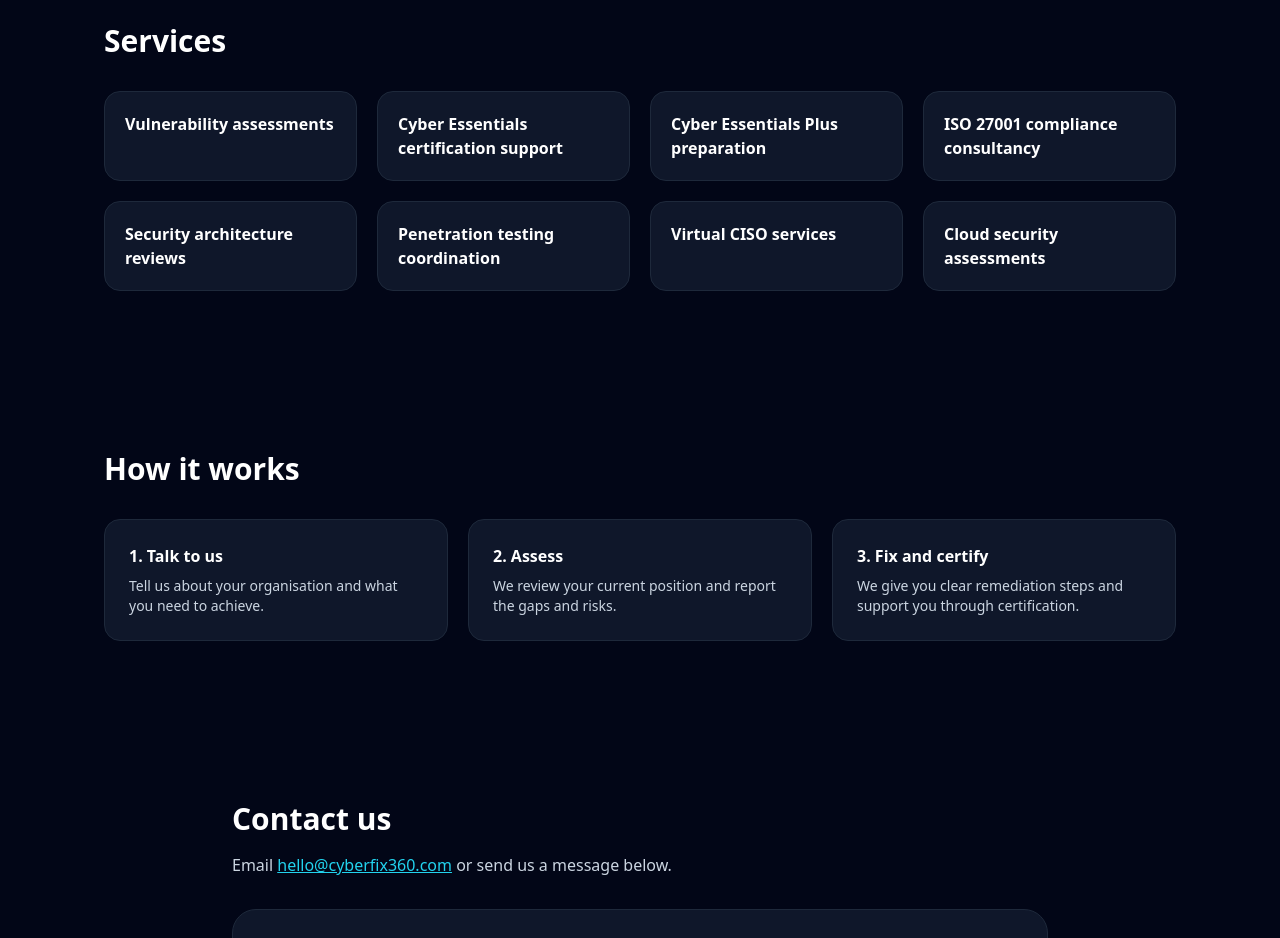
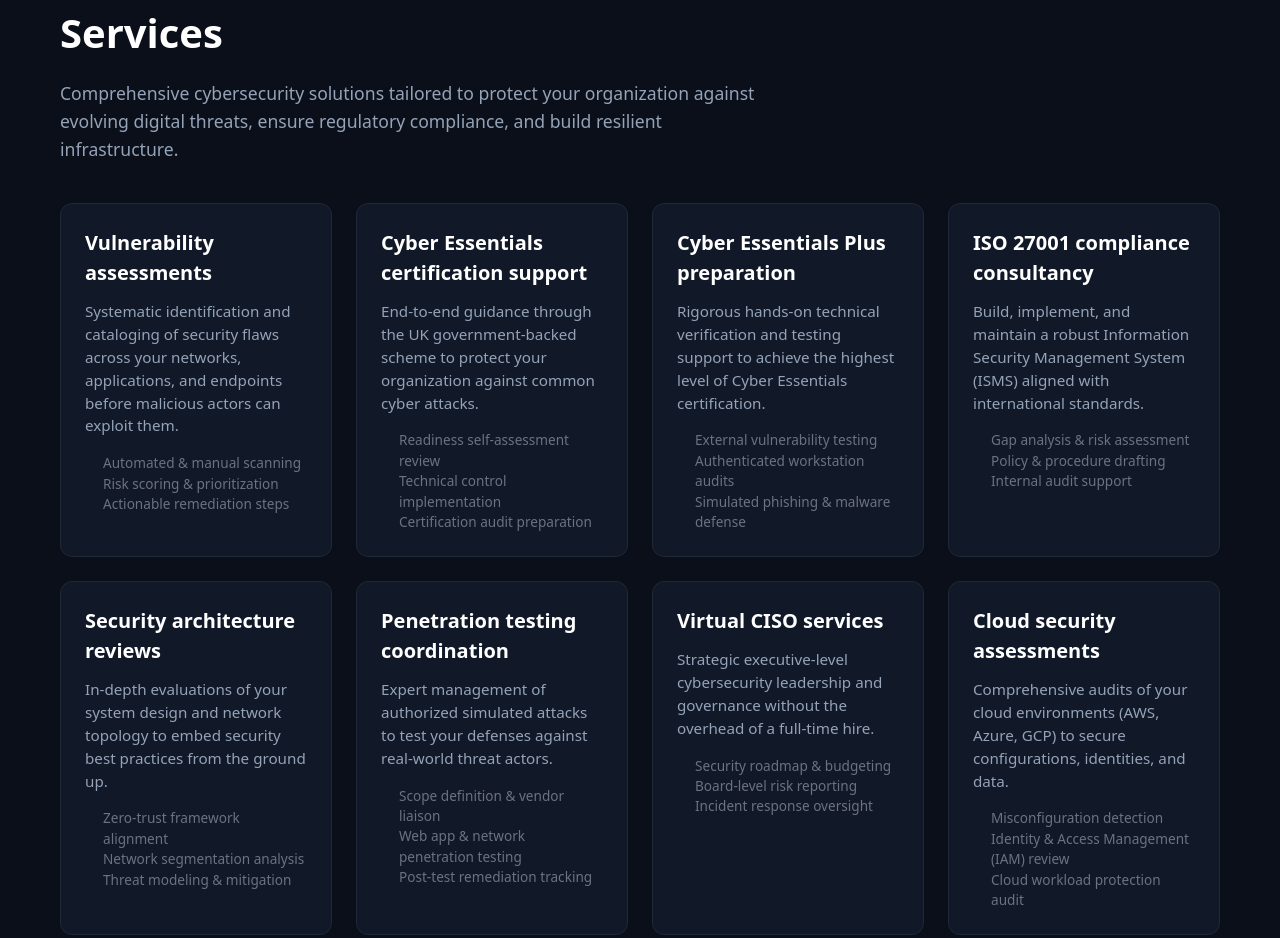
Before and after one commit to andreeasimona04/Cyberfix360, a plain HTML site: page index.html in a window 1280 px wide. Shown: the part 924-1862 px from the top of the page. Drawn offline with nearby package versions, Linux system fonts and the light colour scheme.

Commit message:
Revamp services section with detailed service cards
Replaced the existing services section with a new layout including service cards that detail various cybersecurity services offered, enhancing the overall presentation and information provided.

```diff
--- a/index.html
+++ b/index.html
@@ -57,19 +57,166 @@
     </p>
   </section>
 
-  <section id="services" class="max-w-6xl mx-auto px-10 py-20">
-    <h2 class="text-3xl font-bold mb-8">Services</h2>
-    <div class="grid md:grid-cols-2 lg:grid-cols-4 gap-5">
-      <div class="bg-slate-900 rounded-2xl p-5 border border-slate-800"><h3 class="font-semibold">Vulnerability assessments</h3></div>
-      <div class="bg-slate-900 rounded-2xl p-5 border border-slate-800"><h3 class="font-semibold">Cyber Essentials certification support</h3></div>
-      <div class="bg-slate-900 rounded-2xl p-5 border border-slate-800"><h3 class="font-semibold">Cyber Essentials Plus preparation</h3></div>
-      <div class="bg-slate-900 rounded-2xl p-5 border border-slate-800"><h3 class="font-semibold">ISO 27001 compliance consultancy</h3></div>
-      <div class="bg-slate-900 rounded-2xl p-5 border border-slate-800"><h3 class="font-semibold">Security architecture reviews</h3></div>
-      <div class="bg-slate-900 rounded-2xl p-5 border border-slate-800"><h3 class="font-semibold">Penetration testing coordination</h3></div>
-      <div class="bg-slate-900 rounded-2xl p-5 border border-slate-800"><h3 class="font-semibold">Virtual CISO services</h3></div>
-      <div class="bg-slate-900 rounded-2xl p-5 border border-slate-800"><h3 class="font-semibold">Cloud security assessments</h3></div>
+<section id="services" class="services-section">
+    <div class="services-container">
+
+        <div class="services-header">
+            <h2>Services</h2>
+            <p>Comprehensive cybersecurity solutions tailored to protect your organization against evolving digital threats, ensure regulatory compliance, and build resilient infrastructure.</p>
+        </div>
+
+        <div class="services-grid">
+
+            <!-- Service Cards -->
+            <div class="service-card">
+                <h3>Vulnerability assessments</h3>
+                <p>Systematic identification and cataloging of security flaws across your networks, applications, and endpoints before malicious actors can exploit them.</p>
+                <ul>
+                    <li>Automated & manual scanning</li>
+                    <li>Risk scoring & prioritization</li>
+                    <li>Actionable remediation steps</li>
+                </ul>
+            </div>
+
+            <div class="service-card">
+                <h3>Cyber Essentials certification support</h3>
+                <p>End-to-end guidance through the UK government-backed scheme to protect your organization against common cyber attacks.</p>
+                <ul>
+                    <li>Readiness self-assessment review</li>
+                    <li>Technical control implementation</li>
+                    <li>Certification audit preparation</li>
+                </ul>
+            </div>
+
+            <div class="service-card">
+                <h3>Cyber Essentials Plus preparation</h3>
+                <p>Rigorous hands-on technical verification and testing support to achieve the highest level of Cyber Essentials certification.</p>
+                <ul>
+                    <li>External vulnerability testing</li>
+                    <li>Authenticated workstation audits</li>
+                    <li>Simulated phishing & malware defense</li>
+                </ul>
+            </div>
+
+            <div class="service-card">
+                <h3>ISO 27001 compliance consultancy</h3>
+                <p>Build, implement, and maintain a robust Information Security Management System (ISMS) aligned with international standards.</p>
+                <ul>
+                    <li>Gap analysis & risk assessment</li>
+                    <li>Policy & procedure drafting</li>
+                    <li>Internal audit support</li>
+                </ul>
+            </div>
+
+            <div class="service-card">
+                <h3>Security architecture reviews</h3>
+                <p>In-depth evaluations of your system design and network topology to embed security best practices from the ground up.</p>
+                <ul>
+                    <li>Zero-trust framework alignment</li>
+                    <li>Network segmentation analysis</li>
+                    <li>Threat modeling & mitigation</li>
+                </ul>
+            </div>
+
+            <div class="service-card">
+                <h3>Penetration testing coordination</h3>
+                <p>Expert management of authorized simulated attacks to test your defenses against real-world threat actors.</p>
+                <ul>
+                    <li>Scope definition & vendor liaison</li>
+                    <li>Web app & network penetration testing</li>
+                    <li>Post-test remediation tracking</li>
+                </ul>
+            </div>
+
+            <div class="service-card">
+                <h3>Virtual CISO services</h3>
+                <p>Strategic executive-level cybersecurity leadership and governance without the overhead of a full-time hire.</p>
+                <ul>
+                    <li>Security roadmap & budgeting</li>
+                    <li>Board-level risk reporting</li>
+                    <li>Incident response oversight</li>
+                </ul>
+            </div>
+
+            <div class="service-card">
+                <h3>Cloud security assessments</h3>
+                <p>Comprehensive audits of your cloud environments (AWS, Azure, GCP) to secure configurations, identities, and data.</p>
+                <ul>
+                    <li>Misconfiguration detection</li>
+                    <li>Identity & Access Management (IAM) review</li>
+                    <li>Cloud workload protection audit</li>
+                </ul>
+            </div>
+
+        </div>
     </div>
-  </section>
+</section>
+
+
+<style>
+    .services-section {
+        background-color: #0b0f19;
+        color: #ffffff;
+        font-family: system-ui, -apple-system, sans-serif;
+        padding: 60px 0;
+    }
+    .services-container {
+        max-width: 1200px;
+        margin: 0 auto;
+        padding: 0 20px;
+    }
+    .services-header {
+        margin-bottom: 40px;
+    }
+    .services-header h2 {
+        font-size: 2.5rem;
+        font-weight: 700;
+        margin-bottom: 1rem;
+        color: #ffffff;
+    }
+    .services-header p {
+        color: #94a3b8;
+        font-size: 1.1rem;
+        max-width: 700px;
+        line-height: 1.6;
+    }
+    .services-grid {
+        display: grid;
+        grid-template-columns: repeat(auto-fit, minmax(260px, 1fr));
+        gap: 24px;
+    }
+    .service-card {
+        background-color: #111827;
+        border: 1px solid #1f2937;
+        border-radius: 12px;
+        padding: 24px;
+        transition: transform 0.2s ease, border-color 0.2s ease;
+    }
+    .service-card:hover {
+        transform: translateY(-4px);
+        border-color: #3b82f6;
+    }
+    .service-card h3 {
+        font-size: 1.25rem;
+        font-weight: 600;
+        margin-bottom: 12px;
+        color: #ffffff;
+    }
+    .service-card p {
+        color: #94a3b8;
+        font-size: 0.95rem;
+        line-height: 1.5;
+        margin-bottom: 16px;
+    }
+    .service-card ul {
+        color: #6b7280;
+        font-size: 0.85rem;
+        padding-left: 18px;
+        margin: 0;
+        line-height: 1.5;
+    }
+</style>
+
 
   <section id="process" class="max-w-6xl mx-auto px-10 py-20">
     <h2 class="text-3xl font-bold mb-8">How it works</h2>
```
